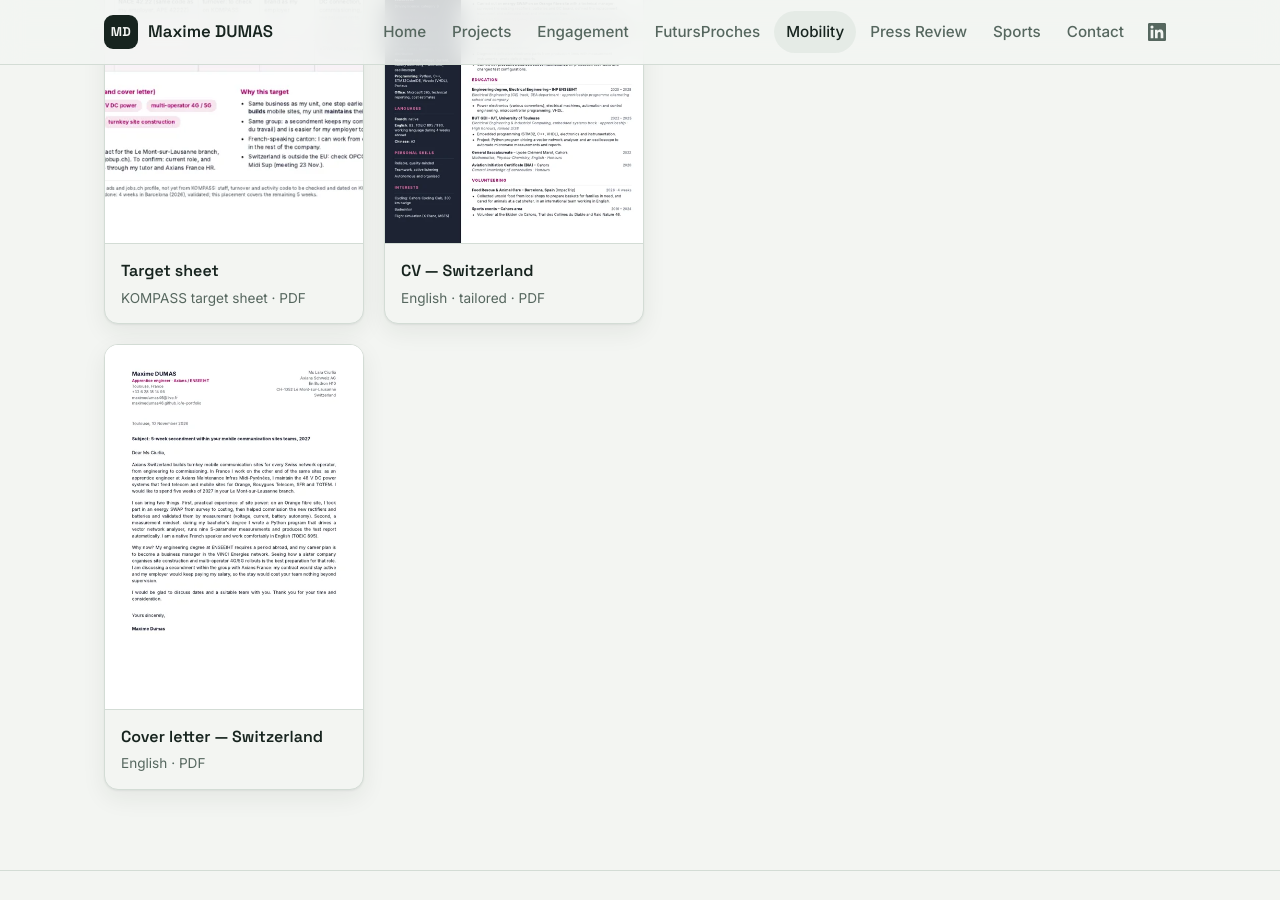
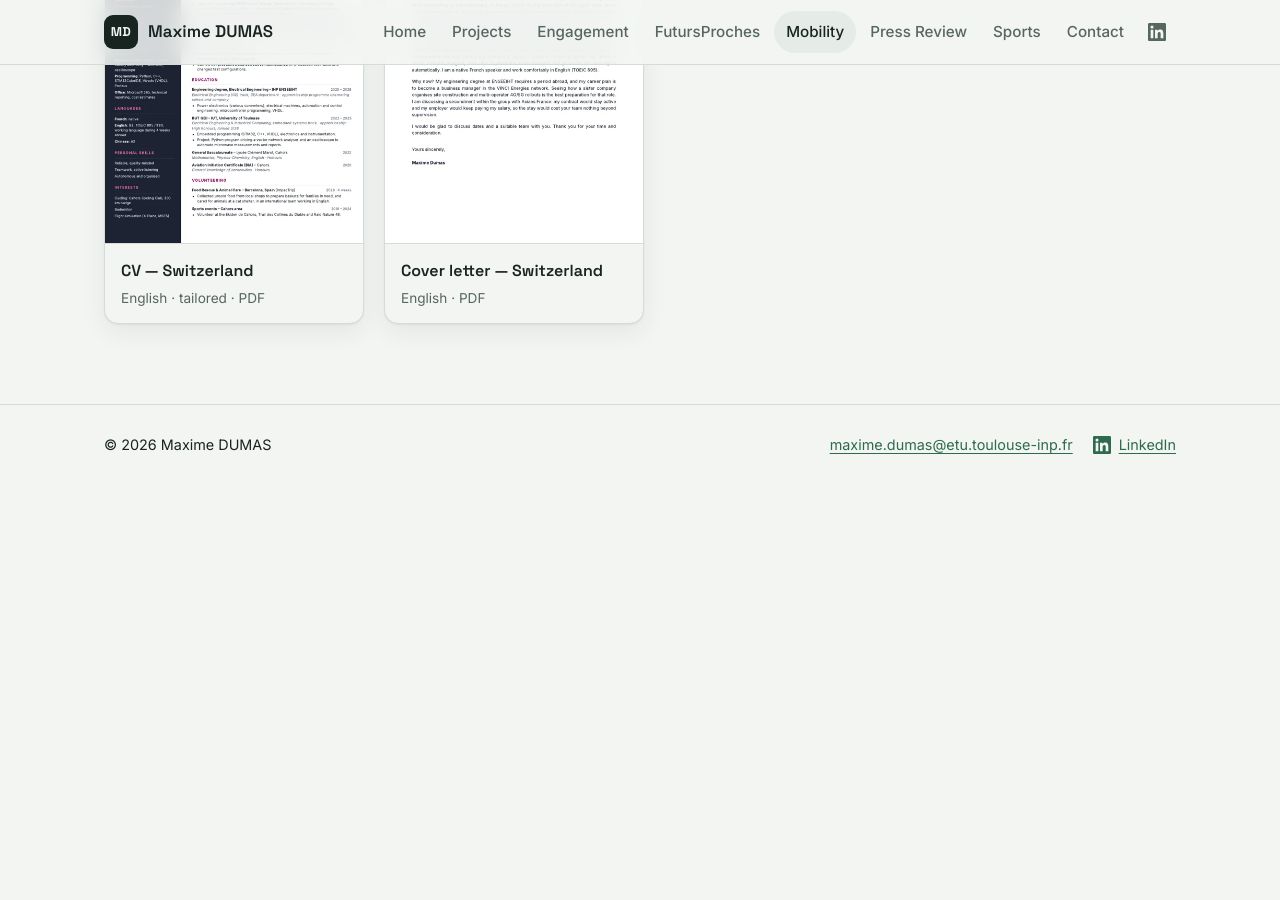
Before and after one commit to maximedumas46/e-portfolio, a Jekyll site: the page built from mobility.md, in a window 1280 px wide and 900 px high, scrolled down 1674 px. Built offline with Jekyll 4.4.1, drawn with Linux system fonts in a browser that asks for light colours; after the commit the page ends 2159 px from its top, so only the background shows below that.

Commit message:
Mobility: remove the KOMPASS target sheet
Co-Authored-By: Claude Opus 5.5 <noreply@anthropic.com>
Claude-Session: https://claude.ai/code/session_01F9CGk8SXw9pg3YX8VMkYqf

```diff
--- a/mobility.md
+++ b/mobility.md
@@ -8,10 +8,6 @@ logo:
   height: 1080
   alt: "Axians"
 mobility_docs:
-  - label: Target sheet
-    lang: KOMPASS target sheet · PDF
-    url: /assets/mobility/DUMAS_Target-sheet_Switzerland.pdf
-    preview: { src: /assets/mobility/preview-target-sheet.webp, width: 700, height: 494, alt: "Preview of the target sheet" }
   - label: CV — Switzerland
     lang: English · tailored · PDF
     url: /assets/mobility/DUMAS_CV_Switzerland.pdf
```
Also changed, not shown: assets/mobility/preview-target-sheet.webp (deleted), 1 other file.
